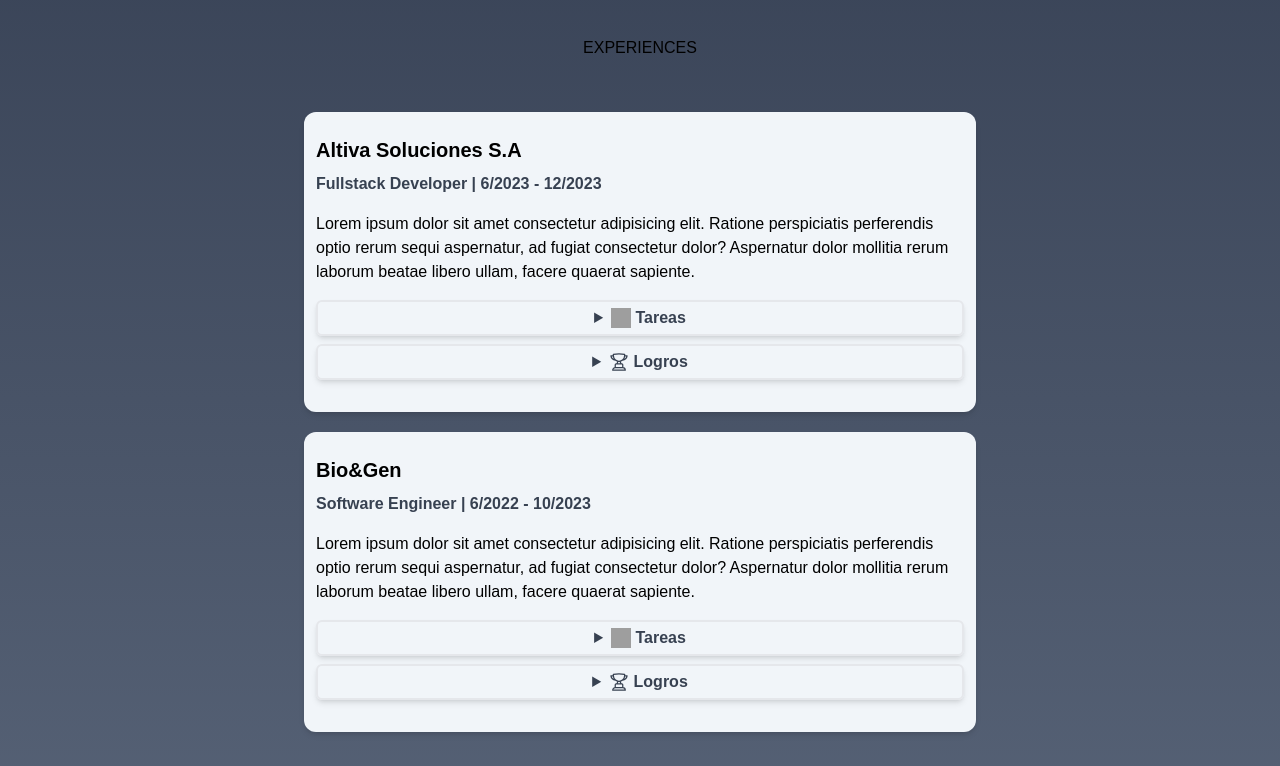
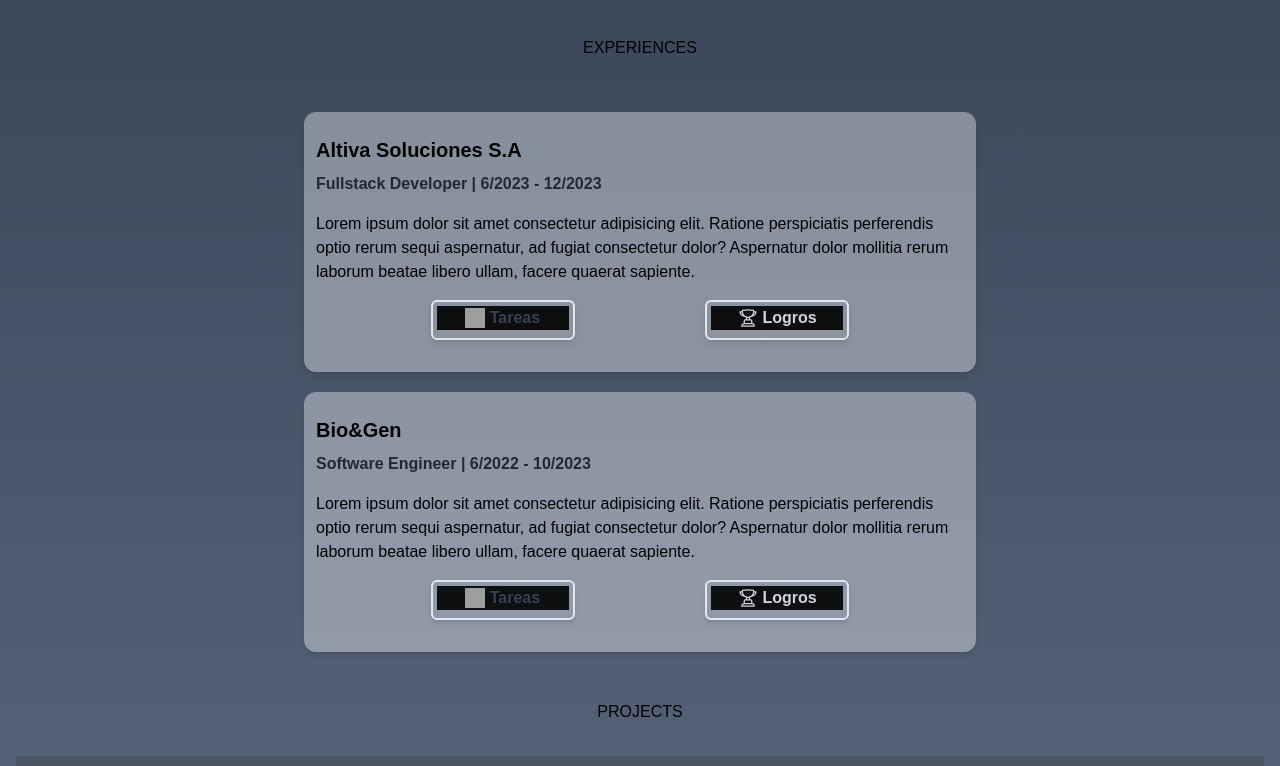
Before and after one commit to Kenneth506CR/portfolio, an Astro site in the folder portfolio/: page / in a window 1280 px wide. Shown: the part 1410-2176 px from the top of the page. Built offline with nearby package versions, Linux system fonts and the light colour scheme; Astro itself is replaced by a stand-in of ours; data requests are answered from the project's data file; grey boxes are pictures that could not be loaded.

Commit message:
small changes for the experience  component

```diff
--- a/portfolio/src/components/Experience.astro
+++ b/portfolio/src/components/Experience.astro
@@ -5,26 +5,29 @@ const {
 ---
 
 <div
-  class="hover:shadow-md transiotion duration-500 ease-in-out hover:shadow-black bg-slate-100 shadow-md rounded-xl px-3 pt-6 pb-8 max-w-2xl"
+  class="bg-opacity-40 hover:shadow-md transiotion duration-500 ease-in-out hover:shadow-black bg-slate-100 shadow-md rounded-xl px-3 pt-6 pb-8 max-w-2xl"
 >
   <h4 class="font-bold text-xl mb-2">{company}</h4>
-  <h3 class="font-bold text-gray-700 mb-2">{position} | <time>{date}</time></h3>
+  <h3 class="font-bold text-gray-800 mb-2">{position} | <time>{date}</time></h3>
   <p class="my-4">
     Lorem ipsum dolor sit amet consectetur adipisicing elit. Ratione
     perspiciatis perferendis optio rerum sequi aspernatur, ad fugiat consectetur
     dolor? Aspernatur dolor mollitia rerum laborum beatae libero ullam, facere
     quaerat sapiente.
   </p>
+  <div
+    class="flex flex-row flex-wrap justify-evenly content-center items-center gap-4"
+  >
     <details
-    class="shadow-md mb-2 cursor-pointer border-2 rounded-md p-1 transion-all duration-300 transition ease-in-out transform hover:-translate-y-1 hover:scale-5"
+      class="group min-h-10 w-36 open:w-full shadow-md cursor-pointer border-2 rounded-md p-1 transion duration-700 open:-translate-y-2"
     >
       <summary
-      class="text-center px-2 font-bold text-gray-700 hover:text-blue-500"
+        class="text-center px-2 font-bold text-gray-700 list-none bg-black bg-opacity-90"
       >
         <img src="/public/task.svg" alt="Task" class="w-5 h-5 inline" />
         Tareas
       </summary>
-    <div class="p-4 mt-2 bg-gray-200 rounded">
+      <div class="p-4 pt-2 bg-gray-200 rounded">
         <ul class="space-y-2 box-border">
           {
             tasks.map((task) => (
@@ -38,9 +41,11 @@ const {
     </details>
 
     <details
-    class="shadow-md cursor-pointer border-2 rounded-md p-1 transion-all duration-300 transition ease-in-out transform hover:-translate-y-1 hover:scale-5"
+      class="group min-h-10 w-36 open:w-full shadow-md cursor-pointer border-2 rounded-md p-1 transion duration-700 open:-translate-y-2"
     >
-    <summary class="text-center font-bold text-gray-700 hover:text-blue-500">
+      <summary
+        class="text-center font-bold text-gray-300 list-none bg-black bg-opacity-90"
+      >
         <svg
           xmlns="http://www.w3.org/2000/svg"
           fill="none"
@@ -56,10 +61,11 @@ const {
           ></path>
         </svg> Logros
       </summary>
-    <div class="p-4 mt-2 bg-gray-200 rounded">
+      <div class="p-4 pt-2 bg-gray-200 rounded">
         <p class="text-gray-700 mt-4">
           {achievements}
         </p>
       </div>
     </details>
   </div>
+</div>
```
Lines whose indentation alone changed are shown as unchanged.
